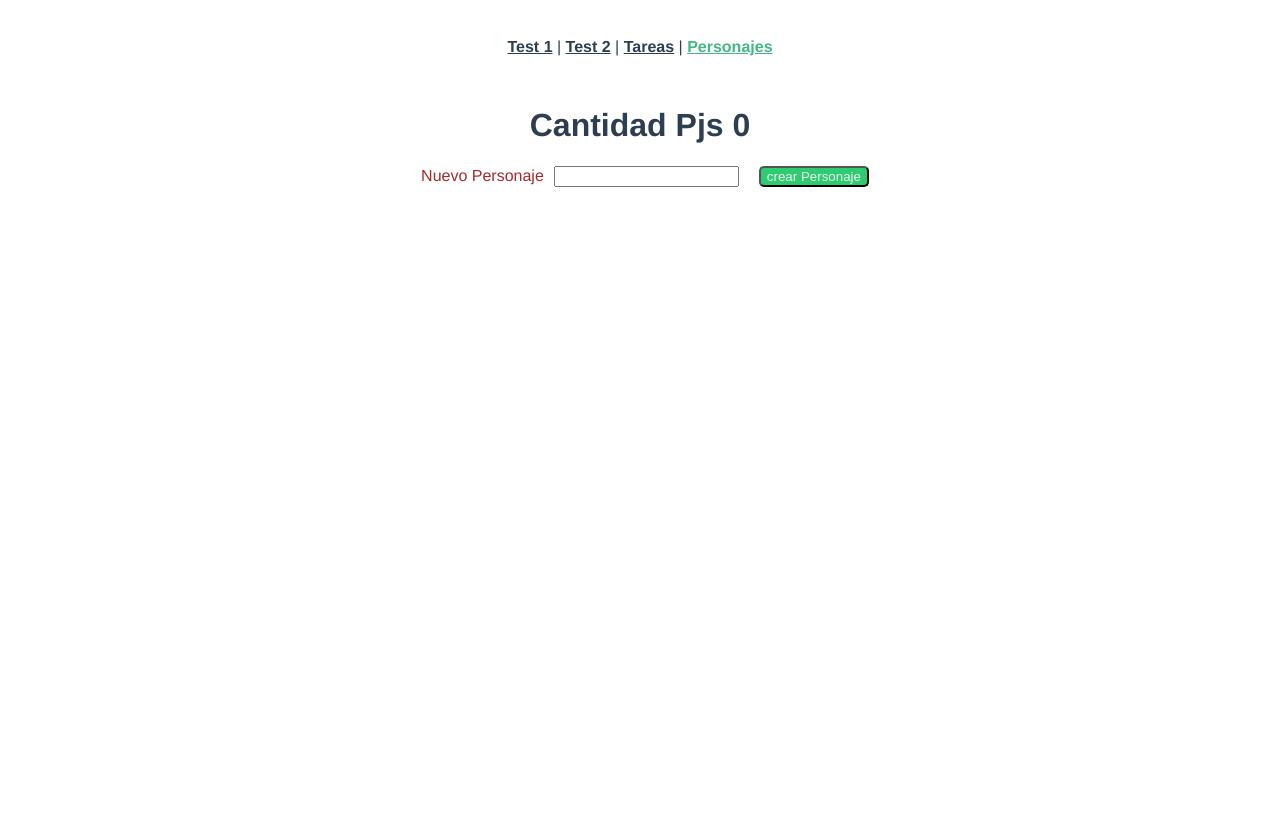
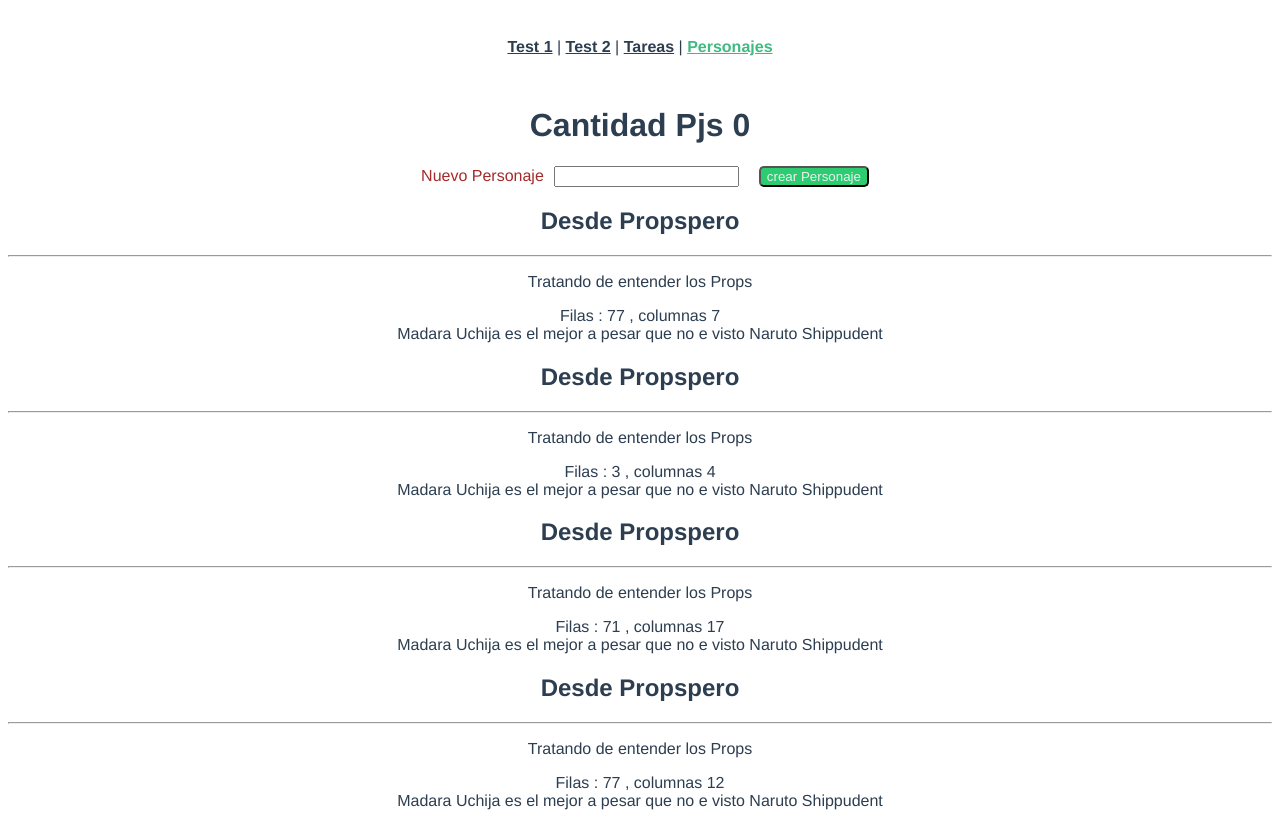
Before and after one commit to mariosanmartin/yannTiersenn, a Vue app: page /personajes in a window 1280 px wide. Built offline with nearby package versions, Linux system fonts and the light colour scheme.

Commit message:
Se agregaron Props, una maravilla lo versatiles que son

```diff
--- /dev/null
+++ b/src/components/Propspeando.vue
@@ -0,0 +1,36 @@
+<template>
+  <div>
+    <h2>Desde Propspero</h2>
+    <hr />
+    <p>Tratando de entender los Props</p>
+    <span>Filas : {{ filas }} , columnas {{ columnas }}</span>
+    <br />
+    {{ titulo }}
+    <!-- this.$router.push({ name: 'users', params: {title: 'test title' }}) -->
+  </div>
+</template>
+
+<script>
+export default {
+  props: {
+    columnas: {
+      type: Number,
+      default: 4
+    },
+    filas: {
+      type: Number,
+      default: 3
+    },
+    titulo: {
+      type: String,
+      default:
+        "Madara Uchija es el mejor a pesar que no e visto Naruto Shippudent"
+    }
+  },
+  computed: {
+    totalMeses() {
+      return this.columnas * this.filas;
+    }
+  }
+};
+</script>
--- a/src/router/index.js
+++ b/src/router/index.js
@@ -34,6 +34,7 @@ const routes = [
     path: "/personajes",
     name: "Personajes",
     component: Personajes
+    // props: true
   }
 ];
 
--- a/src/views/Personajes.vue
+++ b/src/views/Personajes.vue
@@ -1,15 +1,30 @@
 <template>
   <div>
     <MisPersonajes />
+    <Prospero :columnas="columnas" :filas="filas" />
+    <Prospero :text="resultado" />
+    <Prospero :columnas="17" :filas="71" />
+    <Prospero :columnas="12" :filas="77" />
   </div>
 </template>
-
 <script>
 import MisPersonajes from "@/components/MisPersonajes.vue";
-
+import Prospero from "@/components/Propspeando.vue";
 export default {
   components: {
-    MisPersonajes
+    MisPersonajes,
+    Prospero
+  },
+  data() {
+    return {
+      columnas: 7,
+      filas: 77
+    };
+  },
+  computed: {
+    resultado() {
+      return "columnas: " + this.columnas + "filas: " + this.filas;
+    }
   }
 };
 </script>
```
